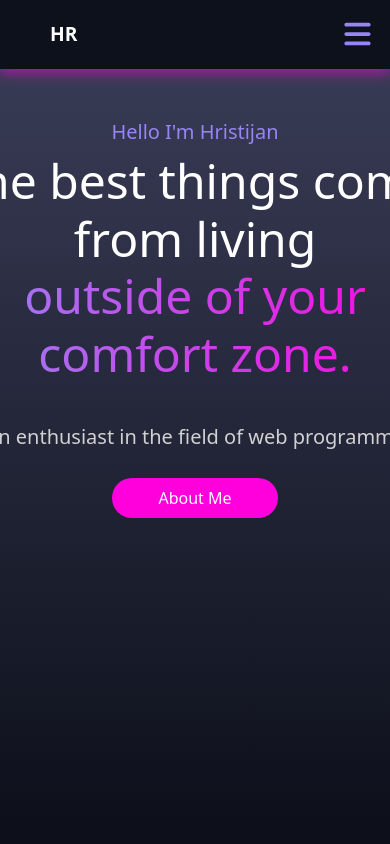
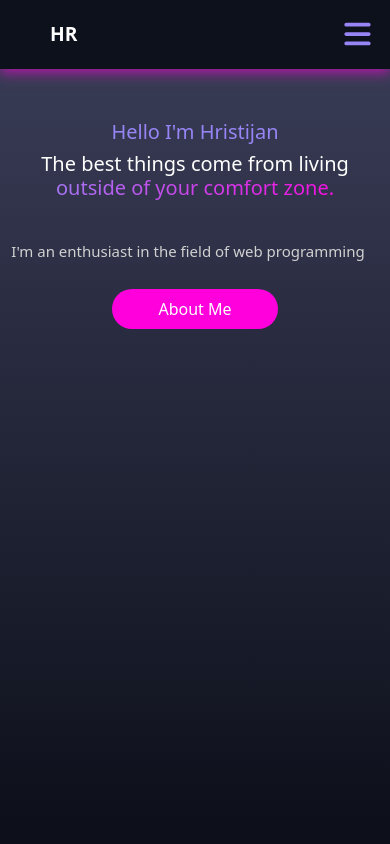
Before and after one commit to HristijanRalis/WebPortfolio, a React (Vite) app in the folder WebPortfolio/: page / in a window 390 px wide. Shown: the top 844 px of the page. Built offline with nearby package versions, Linux system fonts and the light colour scheme.

Commit message:
Donew with mainDesc

```diff
--- a/WebPortfolio/src/App.css
+++ b/WebPortfolio/src/App.css
@@ -674,13 +674,14 @@
   }
 }
 
-@media (max-width: 375px) {
+@media (max-width: 426px) {
   .mainTitle {
     font-size: 20px;
   }
 
   .mainDesc {
-    font-size: 10px;
+    width: 80%;
+    font-size: 15px;
   }
   .DESC {
     width: 100%;
```
